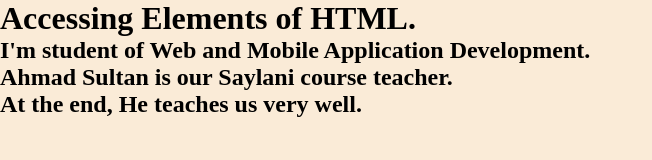
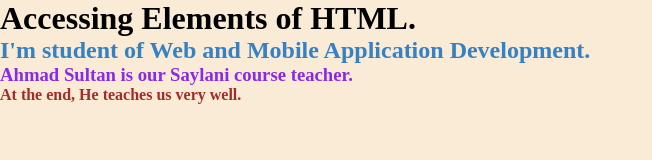
Before and after one commit to JadoGarBhai/Mini_Assignment, a plain HTML site: page 02-DOM/index.html in a window 1280 px wide. Shown: the whole page, without its empty margins (0-652 px from the left). Drawn offline with Linux system fonts and the light colour scheme.

Commit message:
Adding_Assignment

```diff
--- a/02-DOM/index.html
+++ b/02-DOM/index.html
@@ -19,10 +19,10 @@
         <h2 id="heading1">I'm student of Web and Mobile Application Development.</h2>
 
                 <!-- Accessing Elements of HTML By Class Name. -->
-        <h2 class="heading">Ahmad Sultan is our Saylani course teacher.</h2>
+        <h3 class="heading">Ahmad Sultan is our Saylani course teacher.</h3>
 
                 <!-- Accessing Elements of HTML By Tag Name. -->
-        <h2>At the end, He teaches us very well.</h2>
+        <h4>At the end, He teaches us very well.</h4>
     </main>
 </body>
 </html>
--- a/02-DOM/script.js
+++ b/02-DOM/script.js
@@ -10,7 +10,16 @@ let className = document.getElementsByClassName("heading")
 console.log(className[0].innerHTML);
 
 // 3- Accessing Elements of HTML By Tag Name.
-let tagName = document.getElementsByTagName("h2");
-console.log(tagName[2].innerHTML);
+let tagName = document.getElementsByTagName("h4");
+console.log(tagName[0].innerHTML);
 
-//4- Accessing Elements of CSS By Query Selector.
+// 4- Accessing Elements of CSS By Query Selector.
+    // (i) By CSS Id.
+
+    // (ii) By CSS Class Name.
+
+    // (iii) By Inside Element with Specific Class Name.
+
+    // (iv) By Specific Attribute.
+
+// ________________________________________________________________________________________________________
--- a/02-DOM/style.css
+++ b/02-DOM/style.css
@@ -7,3 +7,15 @@
 body{
     background-color: antiquewhite;
 }
+
+#heading1{
+    color: rgb(52, 129, 196);
+}
+
+.heading{
+    color: blueviolet;
+}
+
+h4{
+    color: brown;
+}
```
Also changed, not shown: 02-DOM/DOM.txt.
